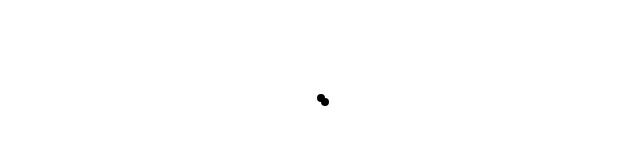
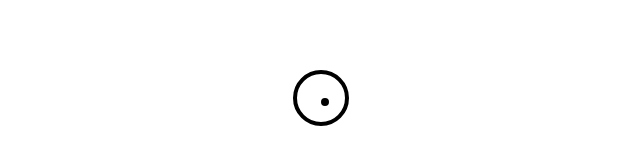
Before and after one commit to G1DY/FramerMotion, a React (Vite) app in the folder FramerMotionProjects/: page / in a window 1280 px wide. Shown: the part 302-466 px from the top of the page, without its empty margins (319-959 px from the left). Built offline with nearby package versions, Linux system fonts and the light colour scheme.

Commit message:
rotating button project

```diff
--- a/FramerMotionProjects/src/RotatingButton.tsx
+++ b/FramerMotionProjects/src/RotatingButton.tsx
@@ -1,7 +1,7 @@
 const RotatingButton = () => {
   return (
-    <div className="relative  rounded-full border-4 border-top-4">
-      <div className="absolute rounded-full border-4 border-top-4"></div>
+    <div className="relative  rounded-full border-4 border-top-4 p-6">
+      <div className="absolute rounded-full border-4 border-top-4 items-center justify-center"></div>
     </div>
   );
 };
```
